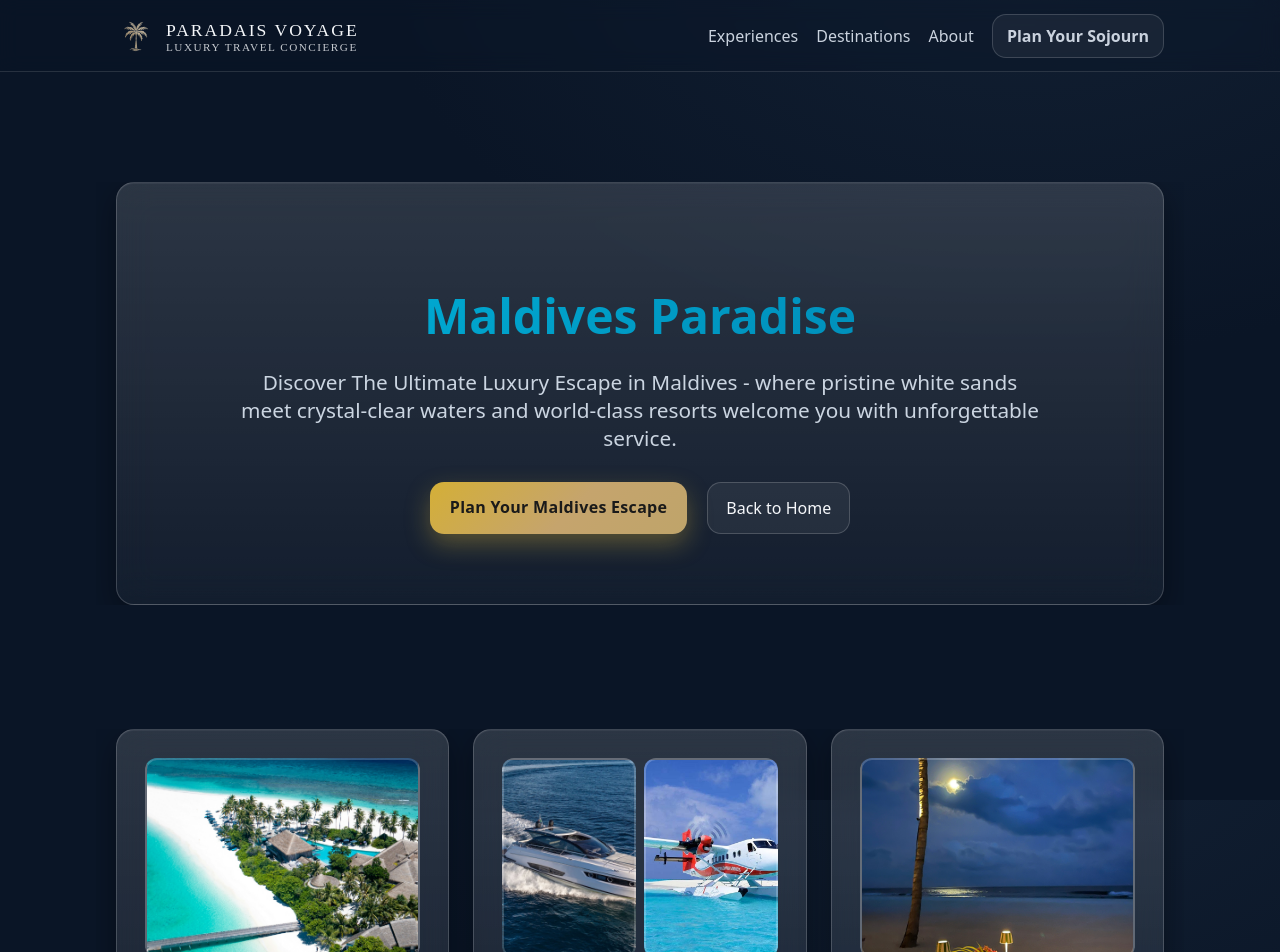
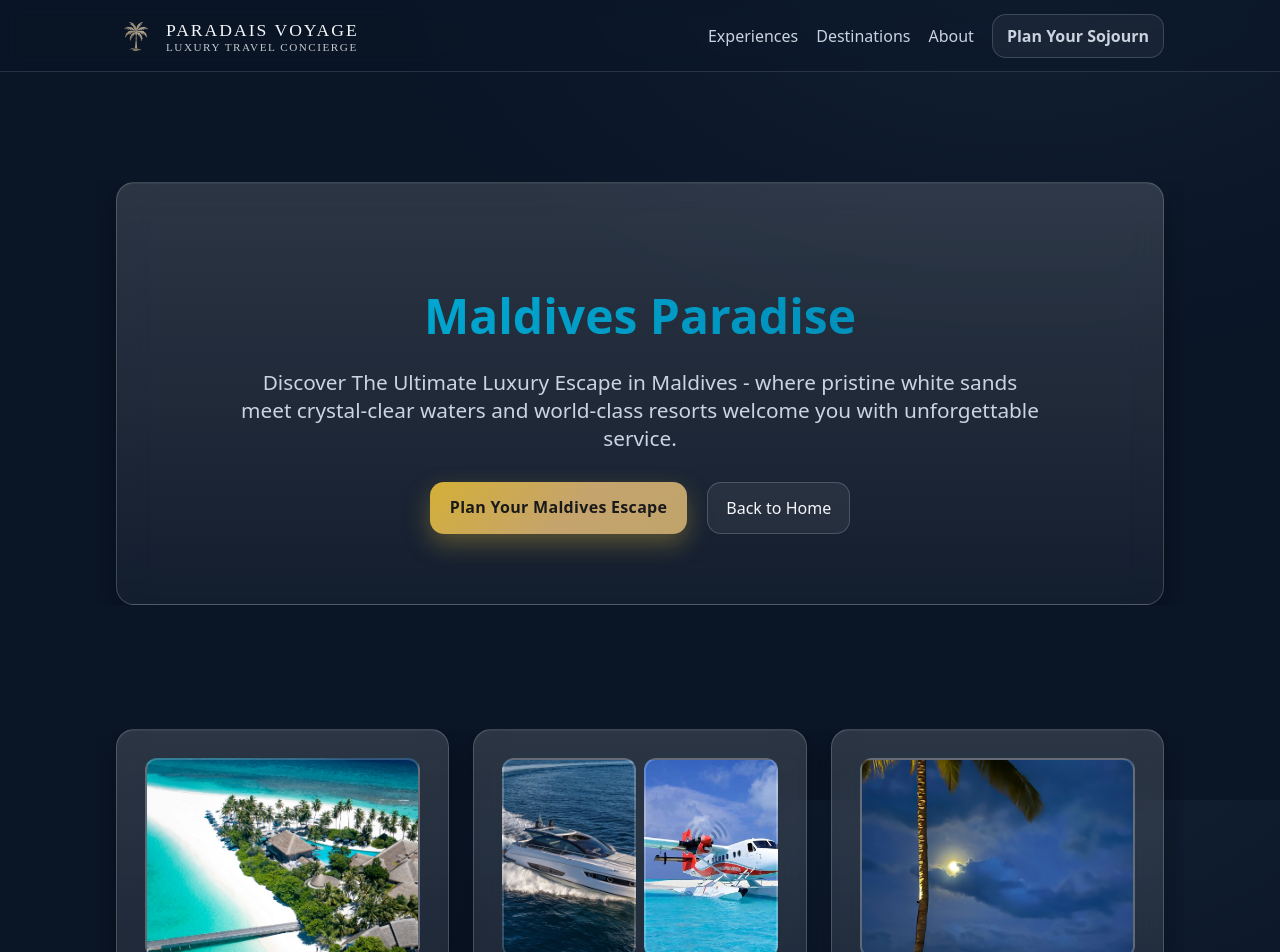
Before and after one commit to pawlomeyer1234-rgb/paradais-voyage, a Next.js app: page /maldives in a window 1280 px wide. Shown: the top 952 px of the page. Built offline with nearby package versions, Linux system fonts and the light colour scheme.

Commit message:
Update page.js

```diff
--- a/src/app/maldives/page.js
+++ b/src/app/maldives/page.js
@@ -81,7 +81,7 @@ export default function MaldivesPage() {
                   backgroundImage: 'url("/images/hero/Maledives dinner.jpg")',
                   borderRadius: '12px',
                   backgroundSize: 'cover',
-                  backgroundPosition: 'center',
+                  backgroundPosition: 'center top',
                   backgroundRepeat: 'no-repeat'
                 }}></div>
               </div>
```
